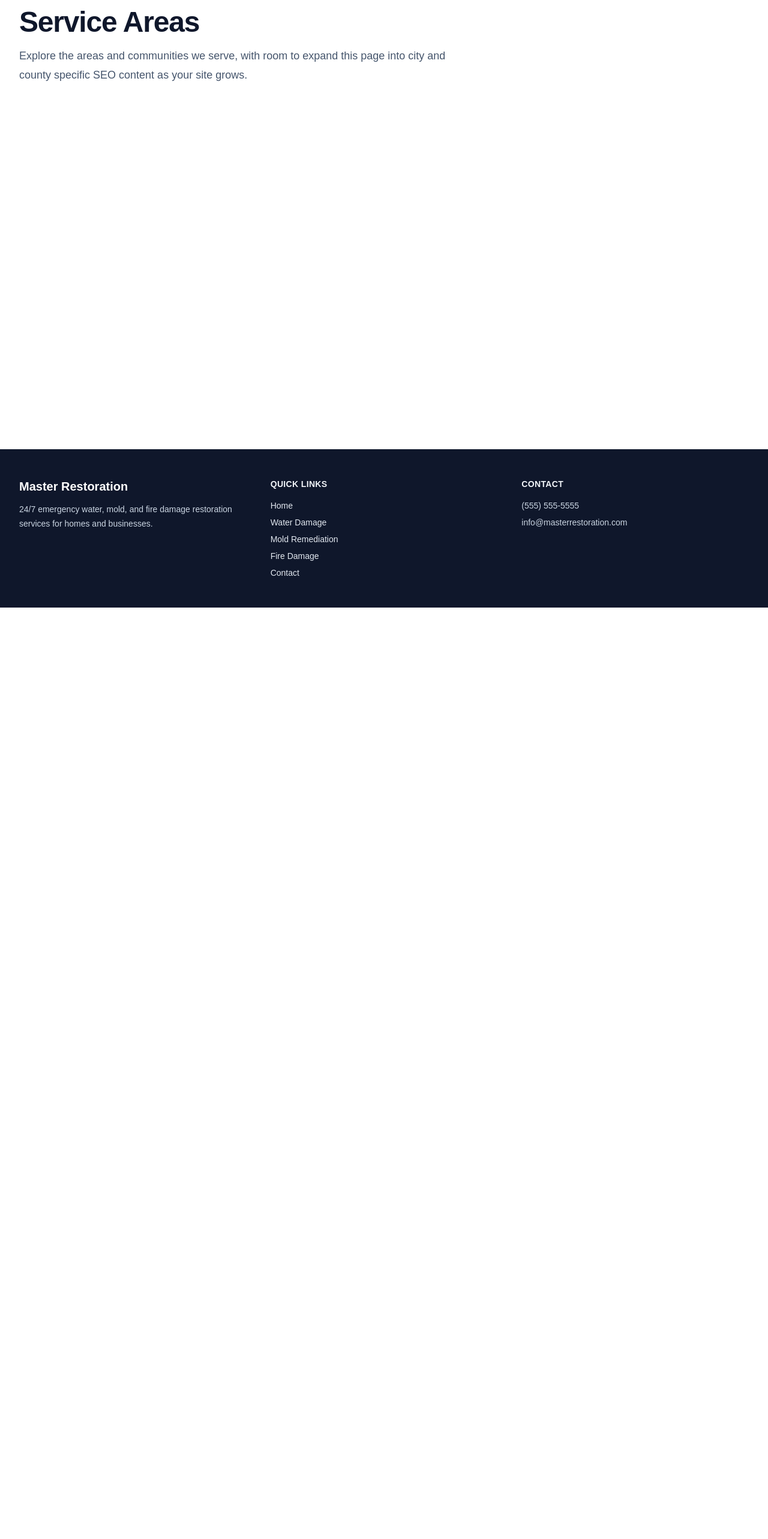
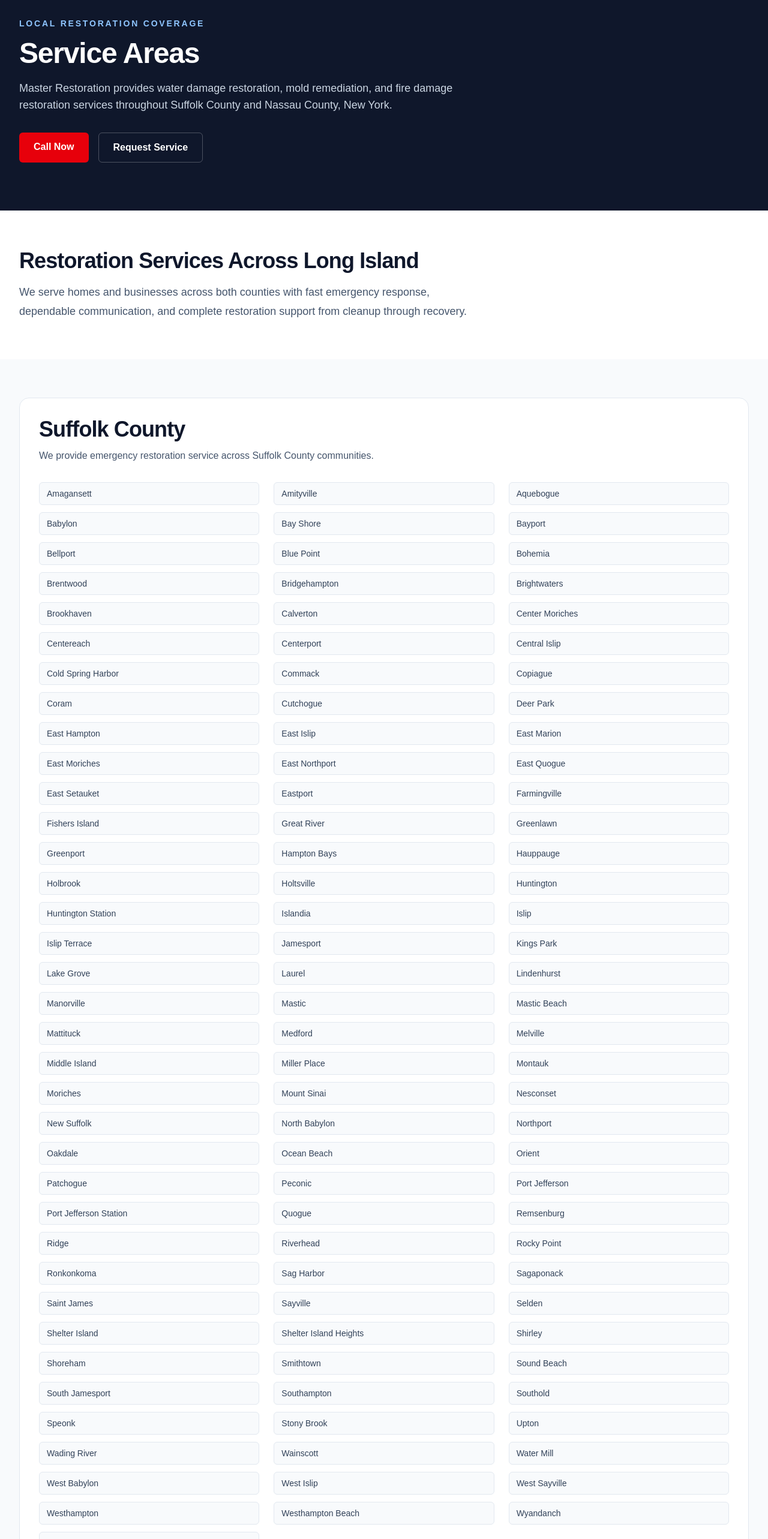
Before and after one commit to bfratello12-blip/master-restoration, a Next.js app: page /service-areas in a window 1280 px wide. Shown: the part 180-2746 px from the top of the page at 60% size. Before the commit the page ends 1193 px from the top, so only its background shows below. Built offline with nearby package versions, Linux system fonts and the light colour scheme.

Commit message:
Build service areas page for Suffolk and Nassau coverage

```diff
--- a/app/service-areas/page.tsx
+++ b/app/service-areas/page.tsx
@@ -1,14 +1,330 @@
+import Link from "next/link";
+
+const suffolkTowns = [
+  "Amagansett",
+  "Amityville",
+  "Aquebogue",
+  "Babylon",
+  "Bay Shore",
+  "Bayport",
+  "Bellport",
+  "Blue Point",
+  "Bohemia",
+  "Brentwood",
+  "Bridgehampton",
+  "Brightwaters",
+  "Brookhaven",
+  "Calverton",
+  "Center Moriches",
+  "Centereach",
+  "Centerport",
+  "Central Islip",
+  "Cold Spring Harbor",
+  "Commack",
+  "Copiague",
+  "Coram",
+  "Cutchogue",
+  "Deer Park",
+  "East Hampton",
+  "East Islip",
+  "East Marion",
+  "East Moriches",
+  "East Northport",
+  "East Quogue",
+  "East Setauket",
+  "Eastport",
+  "Farmingville",
+  "Fishers Island",
+  "Great River",
+  "Greenlawn",
+  "Greenport",
+  "Hampton Bays",
+  "Hauppauge",
+  "Holbrook",
+  "Holtsville",
+  "Huntington",
+  "Huntington Station",
+  "Islandia",
+  "Islip",
+  "Islip Terrace",
+  "Jamesport",
+  "Kings Park",
+  "Lake Grove",
+  "Laurel",
+  "Lindenhurst",
+  "Manorville",
+  "Mastic",
+  "Mastic Beach",
+  "Mattituck",
+  "Medford",
+  "Melville",
+  "Middle Island",
+  "Miller Place",
+  "Montauk",
+  "Moriches",
+  "Mount Sinai",
+  "Nesconset",
+  "New Suffolk",
+  "North Babylon",
+  "Northport",
+  "Oakdale",
+  "Ocean Beach",
+  "Orient",
+  "Patchogue",
+  "Peconic",
+  "Port Jefferson",
+  "Port Jefferson Station",
+  "Quogue",
+  "Remsenburg",
+  "Ridge",
+  "Riverhead",
+  "Rocky Point",
+  "Ronkonkoma",
+  "Sag Harbor",
+  "Sagaponack",
+  "Saint James",
+  "Sayville",
+  "Selden",
+  "Shelter Island",
+  "Shelter Island Heights",
+  "Shirley",
+  "Shoreham",
+  "Smithtown",
+  "Sound Beach",
+  "South Jamesport",
+  "Southampton",
+  "Southold",
+  "Speonk",
+  "Stony Brook",
+  "Upton",
+  "Wading River",
+  "Wainscott",
+  "Water Mill",
+  "West Babylon",
+  "West Islip",
+  "West Sayville",
+  "Westhampton",
+  "Westhampton Beach",
+  "Wyandanch",
+  "Yaphank",
+].sort((a, b) => a.localeCompare(b));
+
+const nassauTowns = [
+  "Albertson",
+  "Atlantic Beach",
+  "Baldwin",
+  "Bayville",
+  "Bellmore",
+  "Bethpage",
+  "Carle Place",
+  "Cedarhurst",
+  "East Meadow",
+  "East Norwich",
+  "East Rockaway",
+  "Elmont",
+  "Farmingdale",
+  "Floral Park",
+  "Franklin Square",
+  "Freeport",
+  "Garden City",
+  "Glen Cove",
+  "Glen Head",
+  "Glenwood Landing",
+  "Great Neck",
+  "Greenvale",
+  "Hempstead",
+  "Hewlett",
+  "Hicksville",
+  "Inwood",
+  "Island Park",
+  "Jericho",
+  "Lawrence",
+  "Levittown",
+  "Locust Valley",
+  "Long Beach",
+  "Lynbrook",
+  "Malverne",
+  "Manhasset",
+  "Massapequa",
+  "Massapequa Park",
+  "Merrick",
+  "Mill Neck",
+  "Mineola",
+  "New Hyde Park",
+  "Oceanside",
+  "Old Bethpage",
+  "Old Westbury",
+  "Oyster Bay",
+  "Plainview",
+  "Point Lookout",
+  "Port Washington",
+  "Rockville Centre",
+  "Roosevelt",
+  "Roslyn",
+  "Roslyn Heights",
+  "Sea Cliff",
+  "Seaford",
+  "Syosset",
+  "Uniondale",
+  "Valley Stream",
+  "Wantagh",
+  "West Hempstead",
+  "Westbury",
+  "Williston Park",
+  "Woodbury",
+  "Woodmere",
+].sort((a, b) => a.localeCompare(b));
+
+const services = [
+  {
+    title: "Water Damage Restoration",
+    description:
+      "Emergency water extraction, structural drying, flood cleanup, and full restoration support.",
+    href: "/water-damage-restoration",
+  },
+  {
+    title: "Mold Remediation",
+    description:
+      "Mold inspection, containment, and professional cleanup for homes and businesses.",
+    href: "/mold-remediation",
+  },
+  {
+    title: "Fire Damage Restoration",
+    description:
+      "Fire, smoke, and soot cleanup with responsive restoration services after property loss.",
+    href: "/fire-damage-restoration",
+  },
+];
+
 export default function ServiceAreasPage() {
   return (
-    <main className="min-h-screen bg-white text-slate-900">
+    <main className="bg-white text-slate-900">
+      <section className="bg-slate-900 text-white">
+        <div className="mx-auto max-w-7xl px-6 py-16 lg:px-8 lg:py-20">
+          <p className="text-sm font-semibold uppercase tracking-[0.2em] text-blue-300">
+            Local Restoration Coverage
+          </p>
+          <h1 className="mt-4 text-4xl font-bold tracking-tight sm:text-5xl">
+            Service Areas
+          </h1>
+          <p className="mt-5 max-w-3xl text-lg text-slate-300">
+            Master Restoration provides water damage restoration, mold
+            remediation, and fire damage restoration services throughout Suffolk
+            County and Nassau County, New York.
+          </p>
+          <div className="mt-8 flex flex-col gap-4 sm:flex-row">
+            <a
+              href="tel:5555555555"
+              className="rounded-md bg-red-600 px-6 py-3 text-center font-semibold text-white transition hover:bg-red-500"
+            >
+              Call Now
+            </a>
+            <Link
+              href="/contact"
+              className="rounded-md border border-white/25 px-6 py-3 text-center font-semibold text-white transition hover:bg-white/10"
+            >
+              Request Service
+            </Link>
+          </div>
+        </div>
+      </section>
+
       <section className="mx-auto max-w-7xl px-6 py-16 lg:px-8">
-        <h1 className="text-4xl font-bold tracking-tight sm:text-5xl">
-          Service Areas
-        </h1>
+        <h2 className="text-3xl font-bold tracking-tight sm:text-4xl">
+          Restoration Services Across Long Island
+        </h2>
         <p className="mt-4 max-w-3xl text-lg leading-8 text-slate-600">
-          Explore the areas and communities we serve, with room to expand this
-          page into city and county specific SEO content as your site grows.
+          We serve homes and businesses across both counties with fast emergency
+          response, dependable communication, and complete restoration support
+          from cleanup through recovery.
         </p>
+      </section>
+
+      <section className="bg-slate-50">
+        <div className="mx-auto max-w-7xl px-6 py-16 lg:px-8">
+          <div className="rounded-2xl border border-slate-200 bg-white p-8">
+            <h2 className="text-3xl font-bold tracking-tight sm:text-4xl">
+              Suffolk County
+            </h2>
+            <p className="mt-3 text-slate-600">
+              We provide emergency restoration service across Suffolk County communities.
+            </p>
+            <ul className="mt-8 grid gap-x-6 gap-y-3 text-sm text-slate-700 sm:grid-cols-2 lg:grid-cols-3">
+              {suffolkTowns.map((town) => (
+                <li key={town} className="rounded-md border border-slate-200 bg-slate-50 px-3 py-2">
+                  {town}
+                </li>
+              ))}
+            </ul>
+          </div>
+        </div>
+      </section>
+
+      <section className="mx-auto max-w-7xl px-6 py-16 lg:px-8">
+        <div className="rounded-2xl border border-slate-200 bg-white p-8">
+          <h2 className="text-3xl font-bold tracking-tight sm:text-4xl">Nassau County</h2>
+          <p className="mt-3 text-slate-600">
+            Our team also serves Nassau County with quick local restoration response.
+          </p>
+          <ul className="mt-8 grid gap-x-6 gap-y-3 text-sm text-slate-700 sm:grid-cols-2 lg:grid-cols-3">
+            {nassauTowns.map((town) => (
+              <li key={town} className="rounded-md border border-slate-200 bg-slate-50 px-3 py-2">
+                {town}
+              </li>
+            ))}
+          </ul>
+        </div>
+      </section>
+
+      <section className="bg-slate-50">
+        <div className="mx-auto max-w-7xl px-6 py-16 lg:px-8">
+          <h2 className="text-3xl font-bold tracking-tight sm:text-4xl">
+            Services Available Throughout Our Coverage Area
+          </h2>
+          <div className="mt-8 grid gap-6 md:grid-cols-3">
+            {services.map((service) => (
+              <article
+                key={service.href}
+                className="rounded-2xl border border-slate-200 bg-white p-6 shadow-sm"
+              >
+                <h3 className="text-xl font-semibold text-slate-900">{service.title}</h3>
+                <p className="mt-3 text-slate-600">{service.description}</p>
+                <Link
+                  href={service.href}
+                  className="mt-5 inline-block font-semibold text-blue-700 transition hover:text-blue-600"
+                >
+                  Learn more →
+                </Link>
+              </article>
+            ))}
+          </div>
+        </div>
+      </section>
+
+      <section className="bg-slate-900 text-white">
+        <div className="mx-auto max-w-7xl px-6 py-16 lg:px-8">
+          <h2 className="max-w-3xl text-3xl font-bold tracking-tight sm:text-4xl">
+            Need Emergency Restoration Service in Your Area?
+          </h2>
+          <p className="mt-4 max-w-2xl text-slate-300">
+            Call Master Restoration now for fast local response in Suffolk and
+            Nassau County.
+          </p>
+          <div className="mt-8 flex flex-col gap-4 sm:flex-row">
+            <a
+              href="tel:5555555555"
+              className="rounded-md bg-red-600 px-6 py-3 text-center font-semibold text-white transition hover:bg-red-500"
+            >
+              Call Now
+            </a>
+            <Link
+              href="/contact"
+              className="rounded-md border border-white/25 px-6 py-3 text-center font-semibold text-white transition hover:bg-white/10"
+            >
+              Contact Us
+            </Link>
+          </div>
+        </div>
       </section>
     </main>
   );
```
